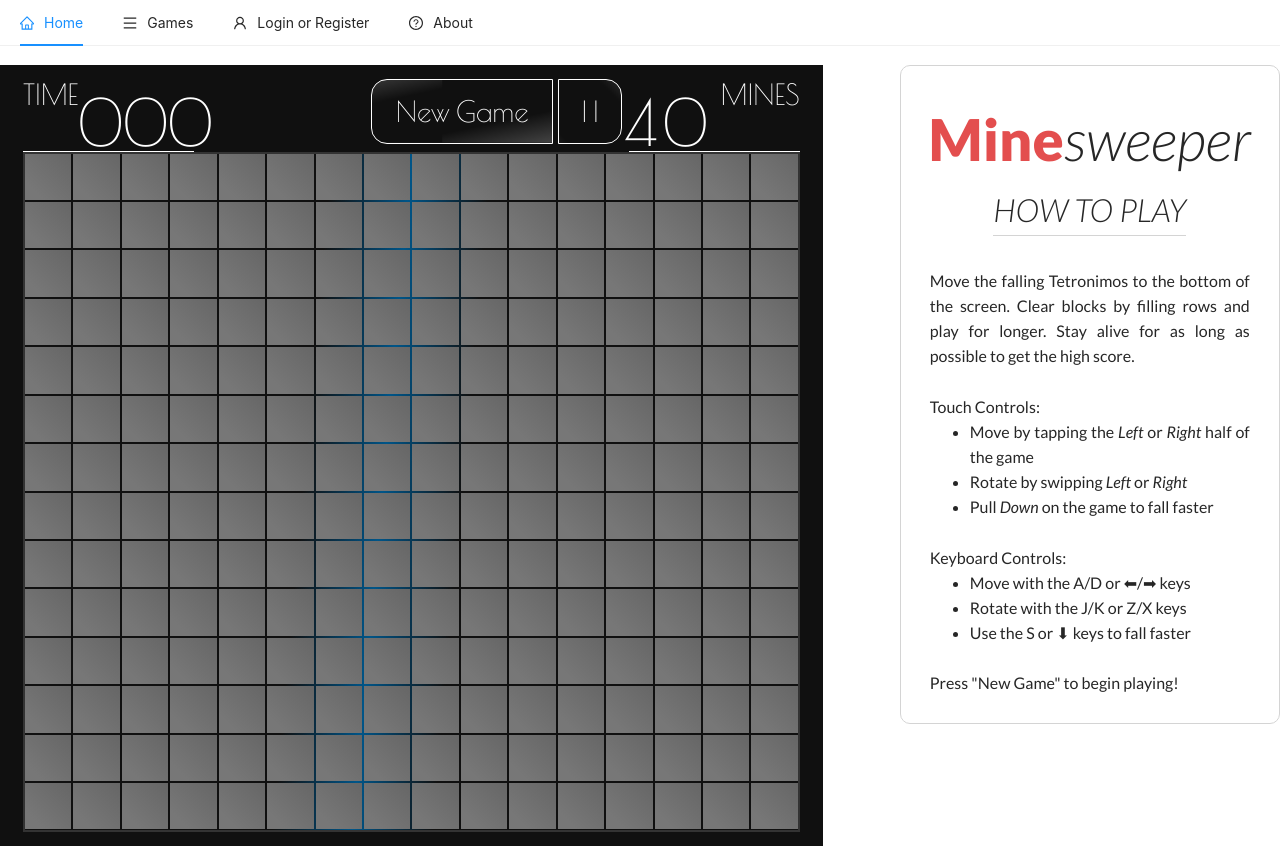
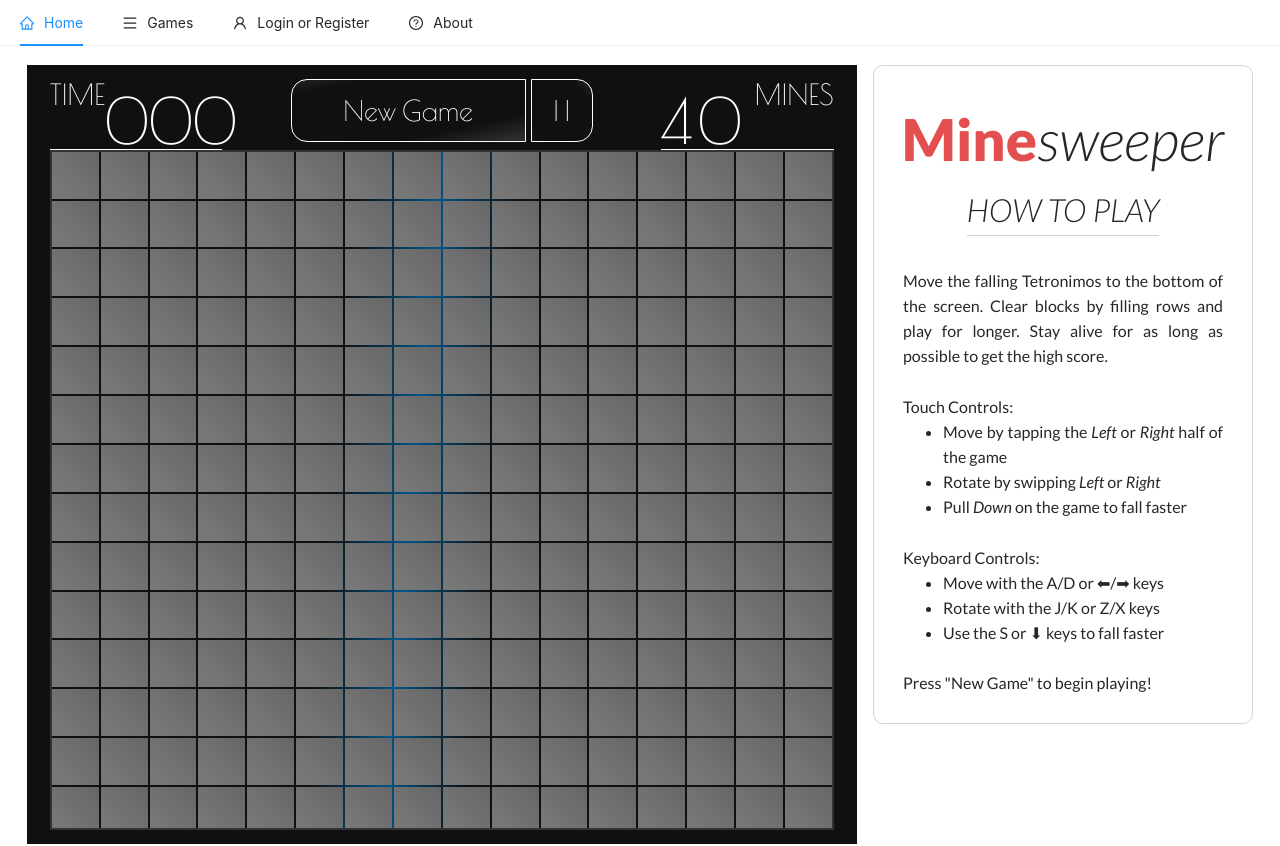
Before and after one commit to Manion-sebastian/waggroup, a Next.js app: page /minesweeper in a window 1280 px wide. Built offline with nearby package versions, Linux system fonts and the light colour scheme.

Commit message:
makes MS and tetris much more mobile responsive

```diff
--- a/components/minesweeper/gameBoardButton.tsx
+++ b/components/minesweeper/gameBoardButton.tsx
@@ -4,6 +4,12 @@
 
 // React
 import React from 'react'
+
+// Font Awesome
+import { faPlay } from '@fortawesome/free-solid-svg-icons'
+import { FontAwesomeIcon } from '@fortawesome/react-fontawesome'
+
+const play = <FontAwesomeIcon icon={faPlay} />
 
 const enum Button {
   newGame = 'New Game',
@@ -26,17 +32,23 @@
       >
         {
           gameState === Button.listening ?
-          Button.running + gameState :
-          gameState
+            Button.running + gameState
+            :
+            gameState
         }
       </div>
 
       <div
-      className={`PAUSE ${styles.pause}`}
-      defaultValue='pause'
-      onClick={handleClick}
+        className={`PAUSE ${styles.pause}`}
+        defaultValue='pause'
+        onClick={handleClick}
       >
-        | |
+        {
+          gameState === Button.pause ?
+            play
+            :
+            '| |'
+        }
       </div>
     </div>
   )
--- a/components/minesweeperGame.tsx
+++ b/components/minesweeperGame.tsx
@@ -243,13 +243,13 @@
       </div>
 
       <div className={`TOP-DISPLAY ${styles.topDisplay}`}>
-        <MSTimer
-          time={time}
-        />
-
         <MSGameButtons
           gameState={gameState}
           handleClick={handleGameButtonClick}
+        />
+
+        <MSTimer
+          time={time}
         />
 
         <MSMineDisplay
--- a/styles/minesweeper/GameBoard.module.css
+++ b/styles/minesweeper/GameBoard.module.css
@@ -10,7 +10,7 @@
   grid-template-columns: repeat(var(--width), 1fr);
   grid-gap: 2px;
   width: 100%;
-  height: 100%;
+  height: max-content;
   max-width: 60rem;
   max-height: 85vh;
   background: linear-gradient(
--- a/styles/minesweeper/GameBoardButtons.module.css
+++ b/styles/minesweeper/GameBoardButtons.module.css
@@ -4,7 +4,7 @@
   gap: .3rem;
   width: 100%;
   height: 100%;
-  font-size: clamp(.2rem, 4vw, 1.8rem);
+  font-size: clamp(.2rem, 2.2vw, 1.8rem);
   white-space: nowrap;
   color: white;
   padding-block: 1%;
@@ -58,8 +58,15 @@
   font-weight: bold;
   transition: all 60ms ease-in;
 }
+
 .pause:is(:hover, :focus) {
   background-position: -110%;
   font-weight: bold;
   transition: all 60ms ease-in;
 }
+
+@media (max-width: 900px) {
+  .buttonsWrapper {
+    font-size: clamp(.2rem, 3vw, 1.8rem);
+  }
+}
--- a/styles/minesweeper/Mines.module.css
+++ b/styles/minesweeper/Mines.module.css
@@ -18,9 +18,19 @@
 }
 
 .title {
-  font-size: clamp(.3rem, 3.5vw, 1.8rem);
+  font-size: clamp(.3rem, 2.4vw, 1.8rem);
 }
 
 .mines {
-  font-size: clamp(.67rem, 8vw, 4rem);
+  font-size: clamp(.67rem, 4.9vw, 4rem);
 }
+
+@media (max-width: 900px) {
+  .title {
+    font-size: clamp(.3rem, 3.5vw, 1.8rem);
+  }
+
+  .mines {
+    font-size: clamp(.67rem, 8vw, 4rem);
+  }
+}
--- a/styles/minesweeper/Tile.module.css
+++ b/styles/minesweeper/Tile.module.css
@@ -58,7 +58,7 @@
   color: var(--tile);
   border: 1px solid var(--sb-bg);
   border-radius: 3%;
-  font-size: clamp(.2rem, 120%, 2rem);
+  font-size: clamp(.1rem, 87%, 2rem);
   user-select: none;
 
 }
@@ -118,7 +118,7 @@
   content: '';
 }
 
-@media (max-width: 840px){
+@media (max-width: 900px){
   .reveal, .flag {
     font-size: clamp(.2rem, 3vw, 1.5rem);
   }
--- a/styles/minesweeper/Timer.module.css
+++ b/styles/minesweeper/Timer.module.css
@@ -8,6 +8,7 @@
   color: white;
   border-bottom: 1px solid white;
   user-select: none;
+  isolation: isolate;
 }
 
 .timerContainer p {
@@ -15,9 +16,19 @@
 }
 
 .title {
-  font-size: clamp(.3rem, 3.5vw, 1.8rem);
+  font-size: clamp(.3rem, 2.4vw, 1.8rem);
 }
 
 .timer {
-  font-size: clamp(.67rem, 8vw, 4rem);
+  font-size: clamp(.67rem, 4.9vw, 4rem);
 }
+
+@media (max-width: 900px) {
+  .title {
+    font-size: clamp(.3rem, 3.5vw, 1.8rem);
+  }
+
+  .timer {
+    font-size: clamp(.67rem, 8vw, 4rem);
+  }
+}
--- a/styles/minesweeper/minesweeper.module.css
+++ b/styles/minesweeper/minesweeper.module.css
@@ -19,7 +19,7 @@
   --sb-clr-2: rgb(220 220 220 / 1);
   --sb-bg: rgb(60 60 60 / .9);
   --ctnr-w: 95%;
-  --ctnr-max-w: 50rem;
+  --ctnr-max-w: 49rem;
 }
 
 .gameboardContainer {
@@ -30,9 +30,10 @@
   align-items: center;
   background: var(--bg-main);
   width: var(--ctnr-w);
+  height: min-content;
   max-width: var(--ctnr-max-w);
-  margin-inline: auto;
   padding: 0.8vh 1.8vw 1.8vh;
+  overflow: hidden;
 }
 
 .topDisplay {
@@ -40,7 +41,7 @@
   display: flex;
   justify-content: space-between;
   font-family: 'Poiret One', sans-serif;
-  width: 100%; height: clamp(.67rem, 10vw, 5rem);
+  width: 100%; height: clamp(.67rem, 6.1vw, 5rem);
 }
 
 .msgame {
@@ -48,3 +49,9 @@
   height: 100%;
   overflow: overlay;
 }
+
+@media (max-width: 900px) {
+  .topDisplay {
+    height: clamp(.67rem, 10vw, 5rem);
+  }
+}
--- a/styles/tetris/gameDisplay.module.css
+++ b/styles/tetris/gameDisplay.module.css
@@ -15,6 +15,7 @@
   display: flex;
   justify-content: center;
   font-family: 'Lato';
+  padding-inline: 0.8rem;
   margin-top: 1.2rem;
 }
 
@@ -30,7 +31,7 @@
   height: 100%;
   border: 1px solid var(--wag-bdr-main);
   border-radius: 10px;
-  margin-left: 6vw;
+  margin-left: 1rem;
   padding: 2em;
   user-select: none;
 }
@@ -104,11 +105,12 @@
   color: var(--tetris-purple);
 }
 
-@media (max-width: 784px) {
+@media (max-width: 900px) {
   .gameDisplay {
     width: max-content;
     flex-direction: column;
     padding: 1.2rem .8rem;
+    margin-inline: auto;
   }
 
   .gameDetails {
@@ -118,7 +120,7 @@
 
   .gameTitle {
     width: max-content;
-    font-size: clamp(2rem, 18vw, 9rem);
+    font-size: clamp(2rem, 18vw, 8rem);
     margin: none;
   }
 
```
